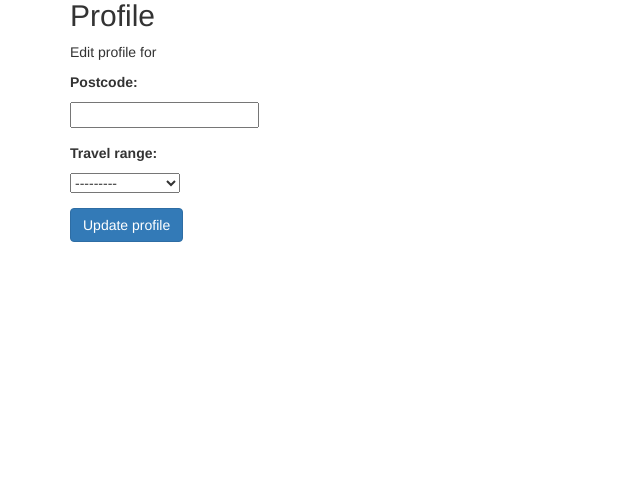
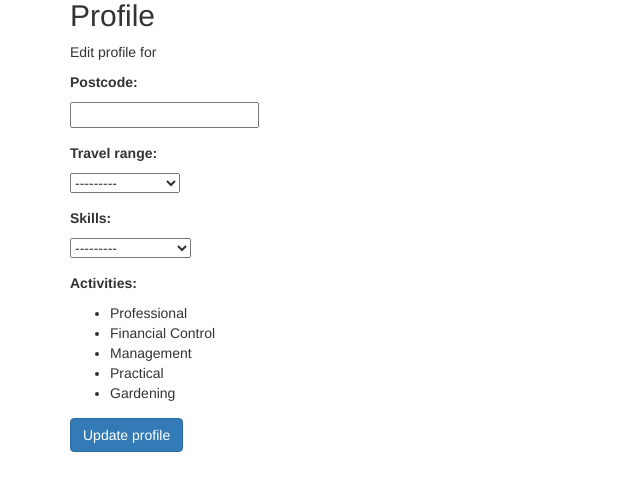
Before and after one commit to TomRosenbloom/django_learn, a Django app: a page that uses templates/vol_reg/profile.html in a window 1280 px wide. Shown: the part 152-643 px from the top of the page, without its empty margins (0-640 px from the left). Run offline with Django 3.2, Linux system fonts and the light colour scheme; data comes from the database, SQL or seed files in the repository; both versions use the stored data as it was after the commit; parts of the project's set-up code (start-up, migrations or seed data) failed here and were passed over; some libraries are stand-ins or nearby versions.

Commit message:
trying to get django to make category select with optgroup

```diff
--- a/backend/model_choices.py
+++ b/backend/model_choices.py
@@ -1,3 +1,20 @@
+SKILL_CHOICES = (
+    ('Creative',
+        (
+            ('craft','Craft'),
+            ('design','Design'),
+            ('photography','Photography')
+        )
+    ),
+    ('Practical',
+        (
+            ('building','Building work'),
+            ('carpentry','Carpentry')
+        )
+    )
+)
+
+
 RANGE_CHOICES = (
     (1,'Within 1 mile'),
     (2,'Within 2 miles'),
--- a/backend/models.py
+++ b/backend/models.py
@@ -69,6 +69,9 @@ class Role(models.Model):
 
 
 class Profile(models.Model):
+
+    queryset=Activity.objects.all()
+
     user = models.OneToOneField(User, on_delete=models.CASCADE)
     title = models.CharField(
         max_length=4,
@@ -86,6 +89,8 @@ class Profile(models.Model):
     range = models.PositiveSmallIntegerField(choices=RANGE_CHOICES,null=True)
     is_volunteer = models.NullBooleanField()
     is_org_member = models.NullBooleanField()
+    skills = models.ManyToManyField(Skill,choices=SKILL_CHOICES)
+    activitys = models.ManyToManyField(Activity)
 
     def __str__(self):
         return ('%s %s' % (self.user.first_name, self.user.last_name))
--- a/mysite/settings.py
+++ b/mysite/settings.py
@@ -27,7 +27,7 @@ SECRET_KEY = '-n5@f#i70&$4zyilt%_i*modsy0@bx^r0+p*20bn@gv#dozm%('
 # SECURITY WARNING: don't run with debug turned on in production!
 DEBUG = True
 
-ALLOWED_HOSTS = []
+ALLOWED_HOSTS = ['tomrosenbloom.pythonanywhere.com','127.0.0.1']
 
 
 # Application definition
--- a/templates/vol_reg/profile.html
+++ b/templates/vol_reg/profile.html
@@ -10,8 +10,20 @@
       {% csrf_token %}
       {% for field in form %}
         <div class="form-group">
+
           <label for="{{ field.name }}">{{ field.label_tag }}</label><br />
-          {{ field }}
+          {% if field.name != 'activitys' %}
+            {{ field }}
+          {% else %}
+            <ul>
+              {% for activity in form.fields.activitys.queryset %}
+                <li>
+                  {{ activity.name }}
+                </li>
+              {% endfor %}
+            </ul>
+
+          {% endif %}
           {% for error in field.errors %}
             <p style="color: red">{{ error }}</p>
           {% endfor %}
--- a/vol_reg/forms.py
+++ b/vol_reg/forms.py
@@ -1,5 +1,5 @@
 from django import forms
-from backend.models import Profile
+from backend.models import Profile, Activity
 
 from django.contrib.auth.forms import UserCreationForm
 from django.contrib.auth.models import User
@@ -8,10 +8,11 @@ from localflavor.gb.forms import GBPostcodeField
 
 class ProfileForm(forms.ModelForm):
     postcode = GBPostcodeField()
+    activitys = forms.ModelMultipleChoiceField(queryset=Activity.objects.all(),label='Activities')
 
     class Meta:
         model = Profile
-        fields = ('postcode','range',)
+        fields = ('postcode','range','skills','activitys')
         labels = { 'range': 'Travel range'}
 
 
```
Also changed, not shown: db.sqlite3.
